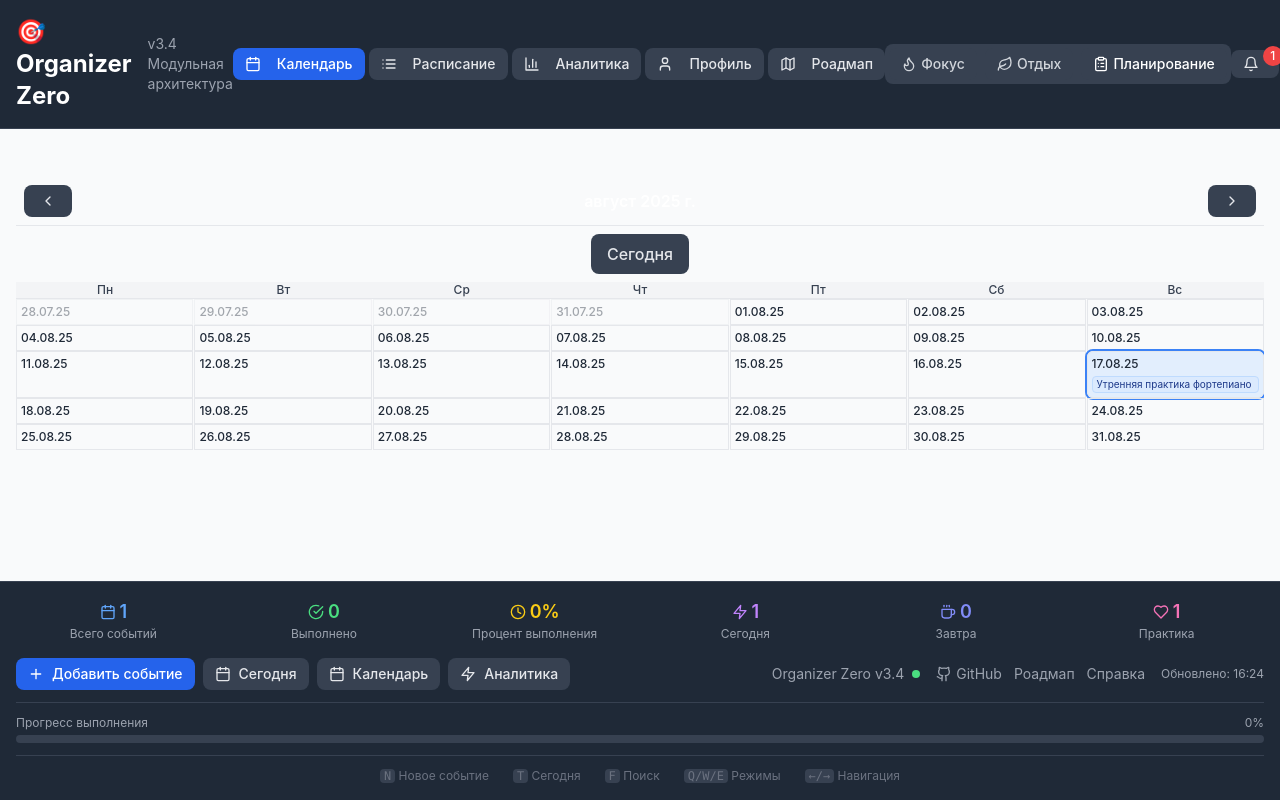
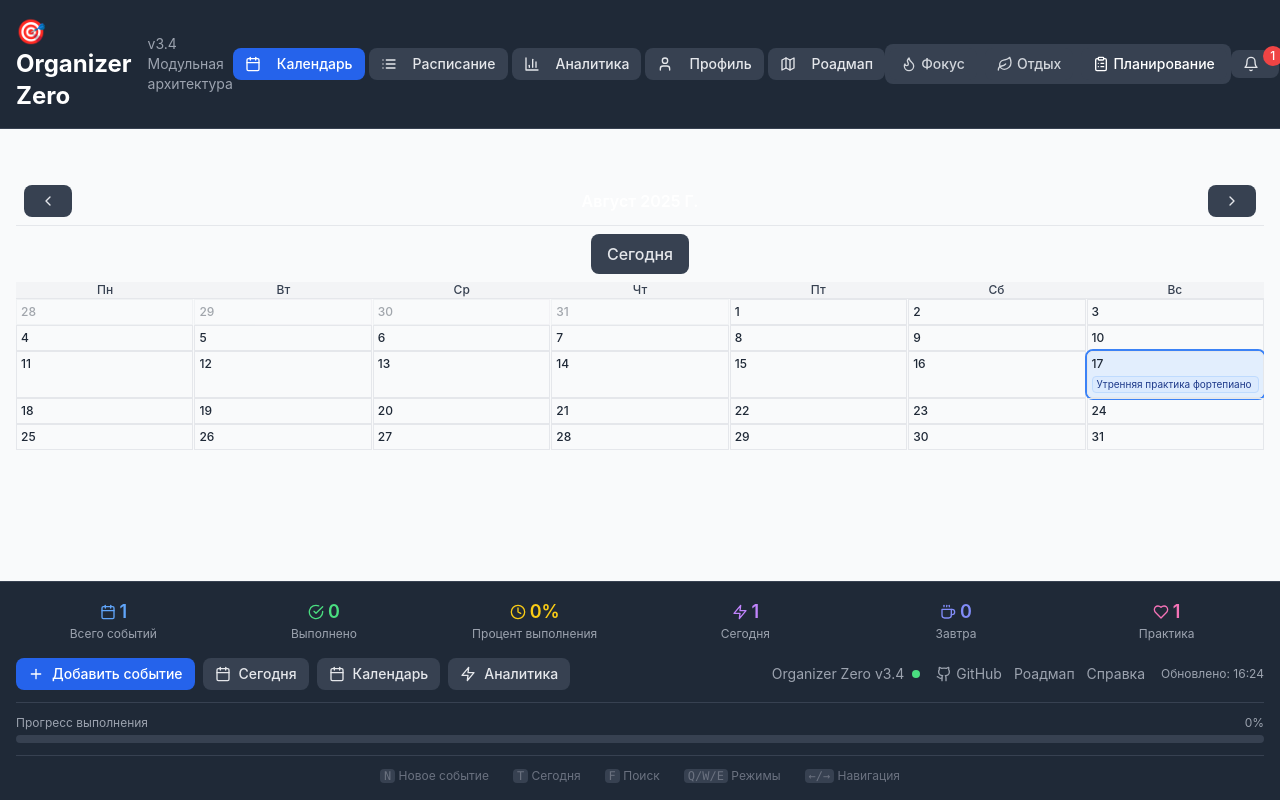
Before and after one commit to Fiddler1996/releaseFinal, a React (Vite) app in the folder organizer-zero/: page / in a window 1280 px wide. Built offline with nearby package versions, Linux system fonts and the light colour scheme.

Commit message:
ui(calendar): stronger month title contrast; show day number in month cells

```diff
--- a/organizer-zero/src/components/views/CalendarView.tsx
+++ b/organizer-zero/src/components/views/CalendarView.tsx
@@ -60,7 +60,7 @@ const CalendarView: React.FC = () => {
           `}
         >
           <span className="text-xs font-medium text-gray-800 dark:text-gray-100">
-            {formatDate(clone, 'short')}
+            {clone.getDate()}
           </span>
 
           {events.length > 0 && (
@@ -98,7 +98,7 @@ const CalendarView: React.FC = () => {
         <Button onClick={() => navigateCalendar('prev')}>
           <ChevronLeft className="w-4 h-4" />
         </Button>
-        <h2 className="font-semibold">
+        <h2 className="font-semibold text-white capitalize">
           {base.toLocaleDateString('ru-RU', { month: 'long', year: 'numeric' })}
         </h2>
         <Button onClick={() => navigateCalendar('next')}>
```
Also changed, not shown: 3 other files (tests, documents, lock files or other folders).
